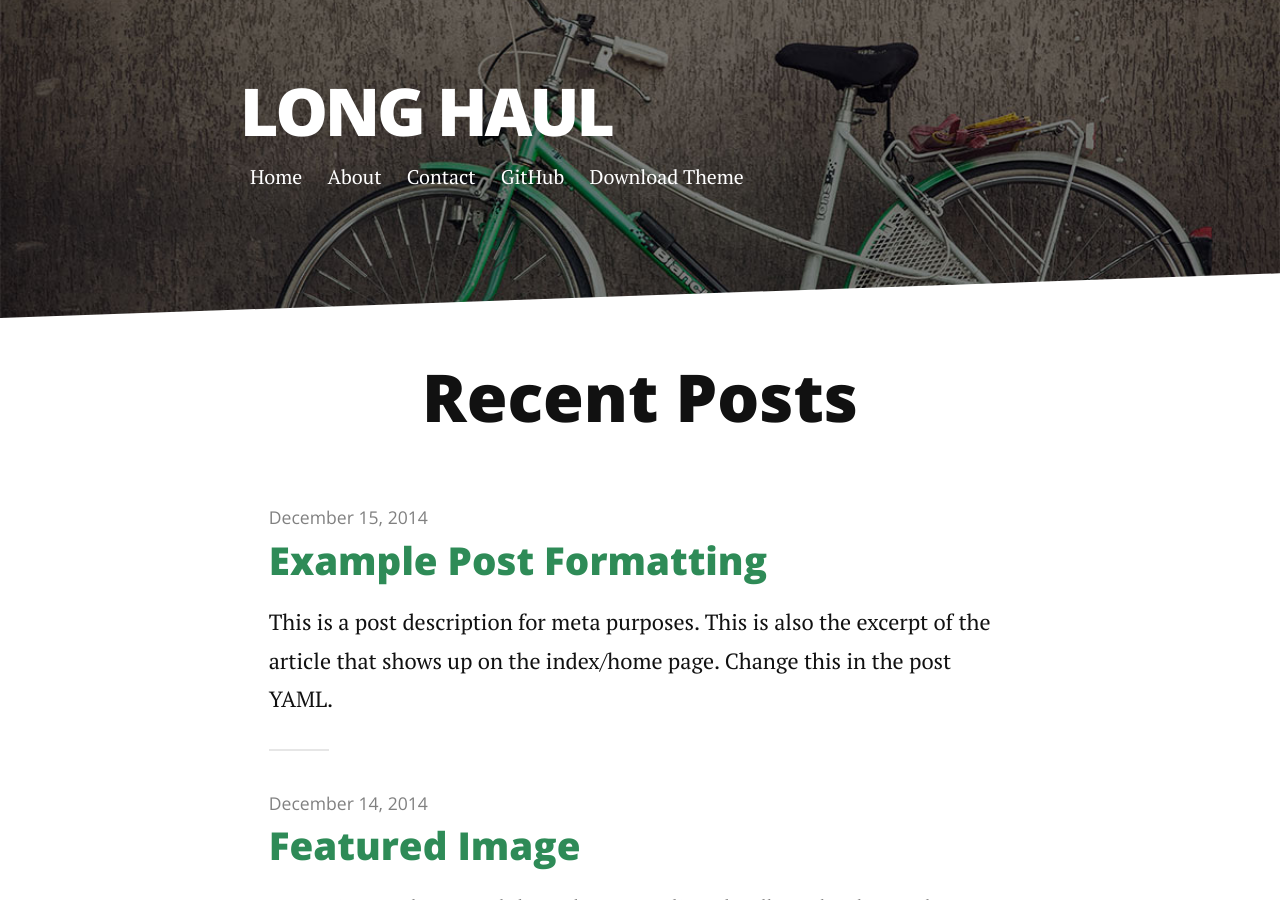
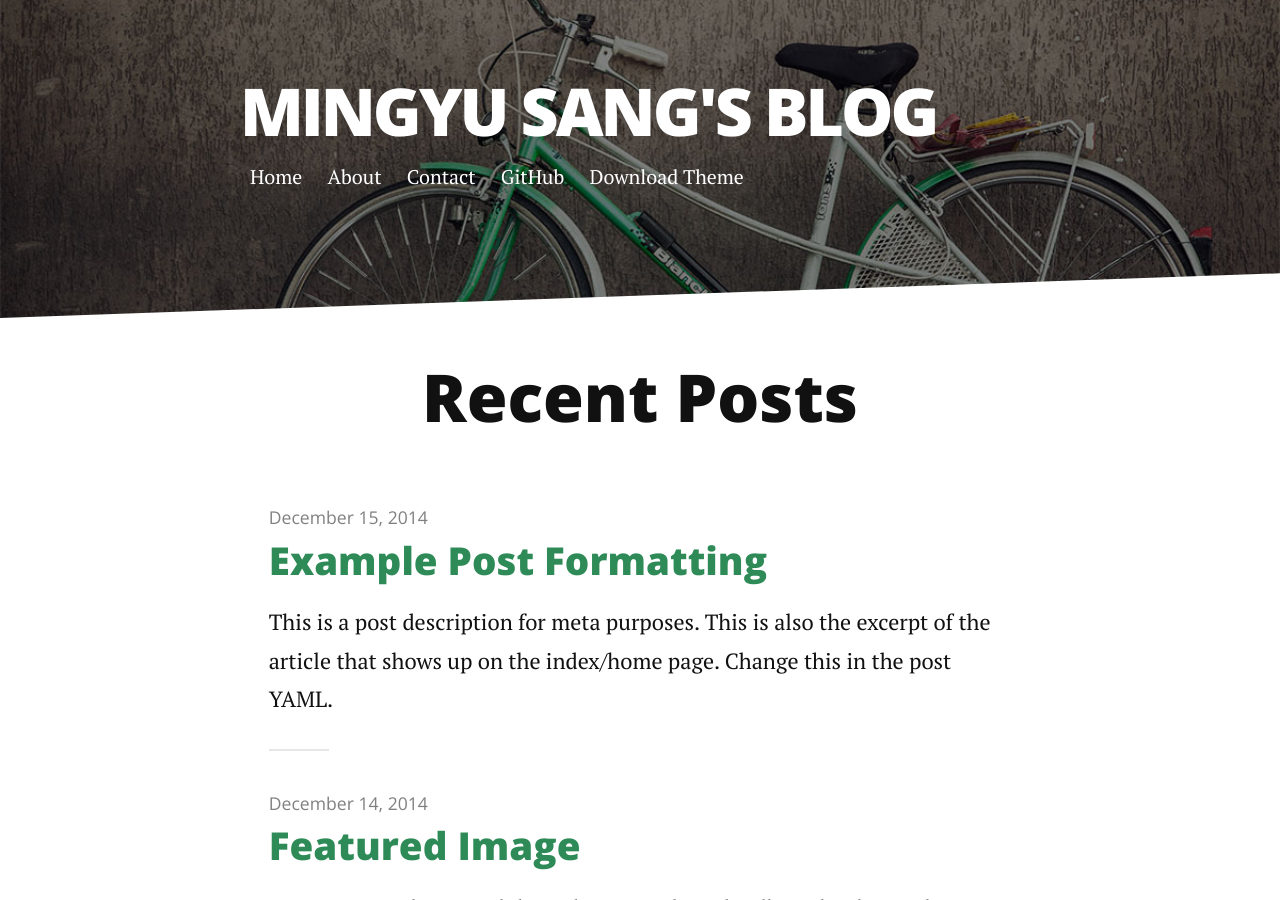
Before and after one commit to kentsang45/crobbitkent.github.io, a Jekyll site: the page built from index.html, in a window 1280 px wide and 900 px high. Built offline with Jekyll 4.4.1, drawn with Linux system fonts in a browser that asks for light colours; nearby versions of some CDN libraries; the list of posts is cut into pages by our own code; part of the change alters nothing that is shown.

Commit message:
config edited

```diff
--- a/_config.yml
+++ b/_config.yml
@@ -1,8 +1,8 @@
-title: Long Haul
-description: Long Form Jekyll theme built with SASS / COMPASS / SUSY
+title: Mingyu Sang's blog
+description: 백엔드 프로그래머 크로빗켄트
 
-url: http://brianmaierjr.github.com/long-haul
-baseurl: "/long-haul"
+url: http://crobbitkent.github.com
+baseurl: "/"
 paginate_path: "blog/page:num/"
 permalink: blog/:title/
 
@@ -23,13 +23,13 @@ navigation:
     url: /contact
 
 social:
-  github: brianmaierjr
-  twitter: brianmaierjr
-  facebook: brianmaierjr
-  email: brimaidesigns@gmail.com
-  linkedin: brianmaierjr
+  github: crobbitkent
+  twitter: crobbitkent
+  facebook:
+  email: crobbitkent@gmail.com
+  linkedin:
 
-google_analytics: "UA-58263416-1"
+google_analytics:
 
 disqus:
-    shortname: brianmaierjr
+    shortname: crobbitkent
```
